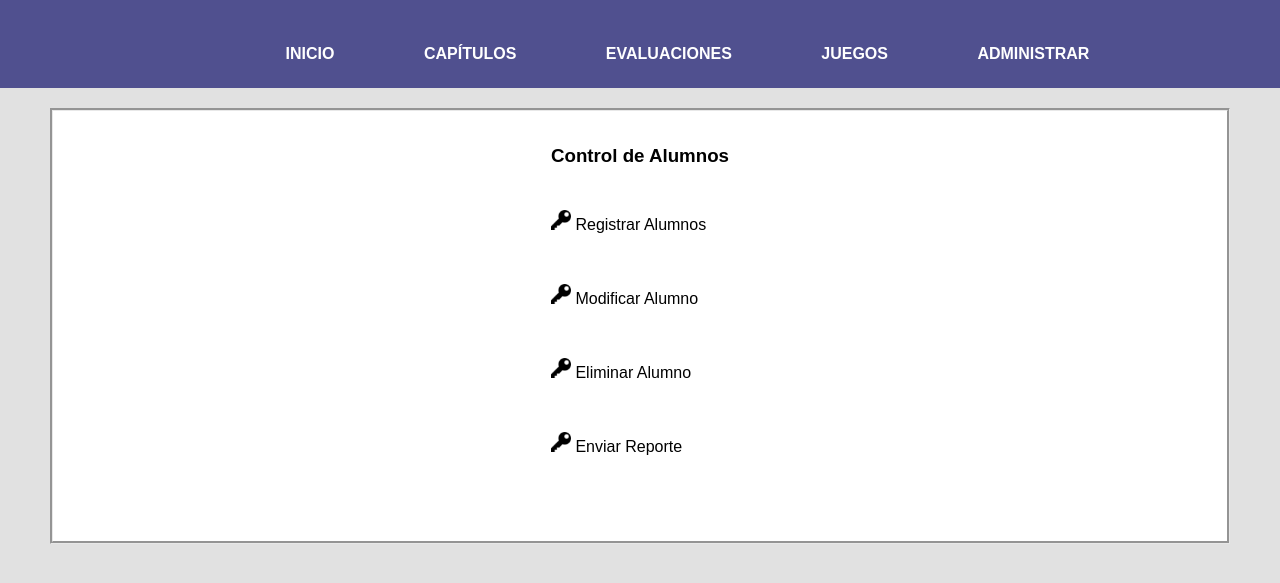
After one commit to OmarVerdugo/ProyectoIS2, a PHP site: page /ProyectoIS2/menuControlPro.php in a window 1280 px wide. The commit adds this page. Shown: the top 583 px of the page. Run offline with PHP 8.4, Linux system fonts and the light colour scheme; some libraries are stand-ins or nearby versions.

Commit message:
menu de control de alumno
se agrego el menu de control de alumno y se agregaron los vinculos faltantes al menu del header

```diff
--- a/css/controlAlu.css
+++ b/css/controlAlu.css
@@ -57,18 +57,54 @@
 .formBoton{
 	margin-top:	40px;
 }
+
+.formBoton button:hover{
+	color: gray;
+}
+
 .enviar{
 	color: #E1E1E1;
 	background-color: #50508F;
 	border: none;
 	padding: 5px 30px;
 }
+
+.enviar:hover{
+	color: gray;
+}
+
 .formBoton [id="Limpiar"]{
 	border-color: #e8e8e8 ;
 	border-style: groove;
 	padding: 5px 30px;
 }
 
+.adminAlu {
+	display: flex;
+	flex-direction: column;
+	color: black;
+	margin: 0 auto;
+}
 
+.adminAlu a:link{
+	text-decoration:none;
+	color: black;
+}
+
+.adminAlu a{
+	margin: 25px 0;
+}
+
+.adminAlu a:hover{
+	color: #8DABC2;
+	border-bottom: 1px solid #8DABC2;
+	margin: 24.5px 0;
+}
+
+.adminAlu a:visited {
+	color: black;
+	display: none;
+	text-align: left;
+}
 
 /*******************	Control de alumno	*******************/
--- a/css/style.css
+++ b/css/style.css
@@ -72,7 +72,6 @@ body{
 }
 
 .main-menu ul li a:hover{
-
 	color: #8DABC2;
 	border-bottom: 2px solid #8DABC2;
 }
@@ -82,12 +81,10 @@ body{
    visibility: hidden;
    font-size: 1px;
 
-
 }
 .container ul li{
 	display: inline-block;
 }
-
 
 /*******************	CSS login	*******************/
 .login {
--- /dev/null
+++ b/menuControlPro.php
@@ -0,0 +1,23 @@
+ <!DOCTYPE html>
+ <html>
+ <head>
+ 	<?php include('template/header.php');?>
+ 	<link rel="stylesheet" type="text/css" href="css/controlAlu.css">
+ 	<title>Control de Alumnos</title>
+ </head>
+ <body>
+ 	<section class="studentCont">
+ 		<div class="adminAlu">
+ 			<h3>Control de Alumnos</h3>
+ 			<a href="http://localhost/ProyectoIS2/RegistroAlumno.php#"><img src="img/key.png" width="20px" height="20px">	Registrar Alumnos</a>
+	 		<a href="http://localhost/ProyectoIS2/ModificarAlumno.php#"><img src="img/key.png" width="20px" height="20px">	Modificar Alumno</a>
+	 		<a href=""><img src="img/key.png" width="20px" height="20px">	Eliminar Alumno</a>
+	 		<a href=""><img src="img/key.png" width="20px" height="20px">	Enviar Reporte</a>
+ 		</div>
+
+
+
+
+ 	</section>
+ </body>
+ </html>
--- a/template/header.php
+++ b/template/header.php
@@ -47,26 +47,25 @@ Lugar:      La Paz, México
                       $stmt->bindParam(':email',$user);
                       $stmt->execute();
                       $stmt->setFetchMode(PDO::FETCH_ASSOC);
+                      $nombre = $stmt->fetch();
+                      echo "<a href='#'>".$nombre['nombreAlu']. " ".$nombre['apePatAlu']."</a>";
 
+                      # //  si no se encuentra en alumnos, se imprime un campo vacio y se busca en profesores
+                      $stmt = $conn->prepare("SELECT nombrePro, apePatPro FROM Profesores WHERE emailPro = :email");
+                      $stmt->bindParam(':email',$user);
+                      $stmt->execute();
                       $nombre = $stmt->fetch();
-
-
-                        echo "<a href='#'>".$nombre['nombreAlu']. " ".$nombre['apePatAlu']."</a>";
-                        $stmt = $conn->prepare("SELECT nombrePro, apePatPro FROM Profesores WHERE emailPro = :email");
-                        $stmt->bindParam(':email',$user);
-                        $stmt->execute();
-                        $nombre = $stmt->fetch();
-                        $stmt->setFetchMode(PDO::FETCH_ASSOC);
-                        echo "<a href='#'>".$nombre['nombrePro']." ".$nombre['apePatPro']."</a>";
+                      echo "<a href='#'>".$nombre['nombrePro']." ".$nombre['apePatPro']."</a>";
+                      # //  si no se encuentra en profesores se imprime un campo vacio y solo se ve reflejado el nombre del Alumnos
                    }
                   ?>
             </li>
            	<ul>
            		<li><a href="http://localhost/ProyectoIS2/start.php#">INICIO</a></li>
-           		<li><a href="#">CAPÍTULOS</a></li>
+           		<li><a href="http://localhost/ProyectoIS2/menuCapitulos.php#">CAPÍTULOS</a></li>
            		<li><a href="http://localhost/ProyectoIS2/evaluaciones.php#">EVALUACIONES</a></li>
            		<li><a href="http://localhost/ProyectoIS2/juegos.php#">JUEGOS</a></li>
-           		<li><a href="#">ADMINISTRAR</a></li>
+           		<li><a href="http://localhost/ProyectoIS2/menuControlPro.php#">ADMINISTRAR</a></li>
 
            	</ul>
            </nav>
```
Also changed, not shown: img/key.png (added).
